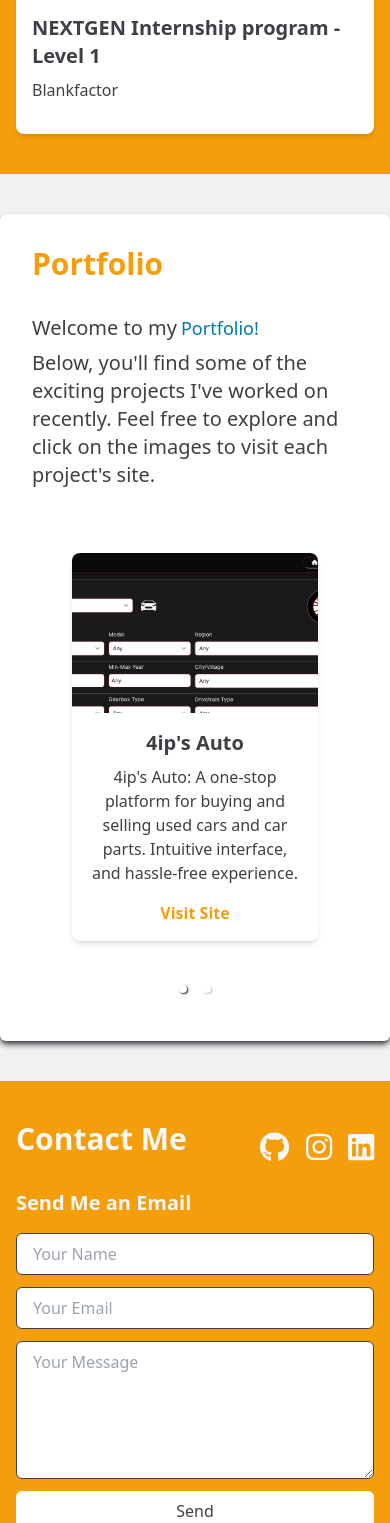
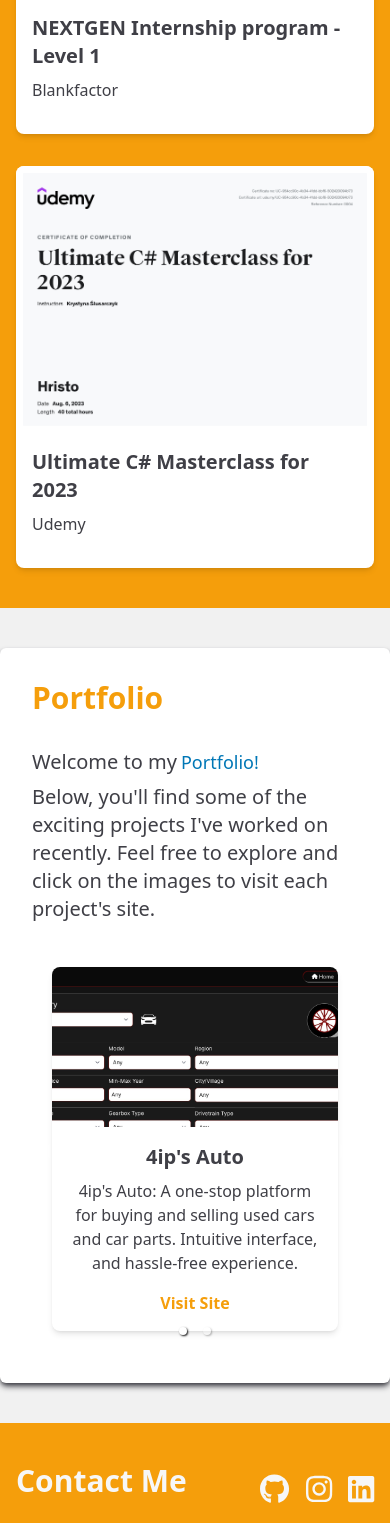
Before and after one commit to HChipev/Portfolio, a React (Vite) app: page / in a window 390 px wide. Shown: the part 2780-4303 px from the top of the page. Built offline with nearby package versions, Linux system fonts and the light colour scheme.

Commit message:
Add .Net certificate

```diff
--- a/src/Certificates.jsx
+++ b/src/Certificates.jsx
@@ -10,6 +10,12 @@ const certificatesData = [
     title: "NEXTGEN Internship program - Level 1",
     description: "Blankfactor",
     imageUrl: "/nextgen-certificate.jpg",
+  },
+  {
+    id: 3,
+    title: "Ultimate C# Masterclass for 2023",
+    description: "Udemy",
+    imageUrl: "/DOTNet-certificate.jpg",
   },
 ];
 
--- a/src/Portfolio.jsx
+++ b/src/Portfolio.jsx
@@ -55,7 +55,7 @@ const Portfolio = ({ forwardedRef }) => {
           interval={3000}>
           {projects.map((project) => (
             <div key={project.id}>
-              <div className="bg-white rounded-lg shadow-md overflow-hidden m-10 transform transition-transform hover:scale-105 hover:shadow-lg">
+              <div className="bg-white rounded-lg shadow-md overflow-hidden m-5 sm:m-10 transform transition-transform hover:scale-105 hover:shadow-lg">
                 <img
                   src={project.imageUrl}
                   alt={project.title}
```
Also changed, not shown: .eslintrc.cjs, public/DOTNet-certificate.jpg (added).
